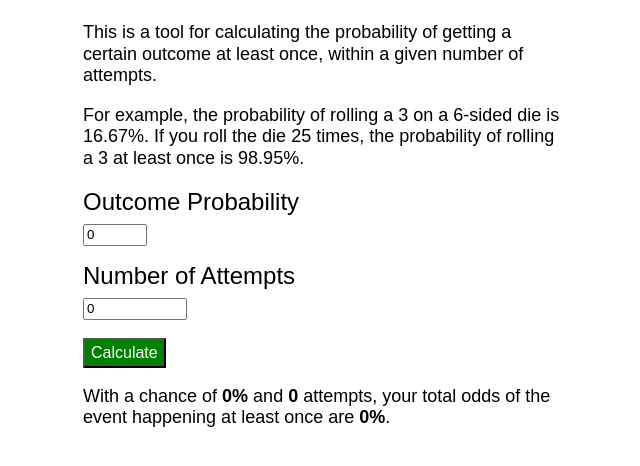
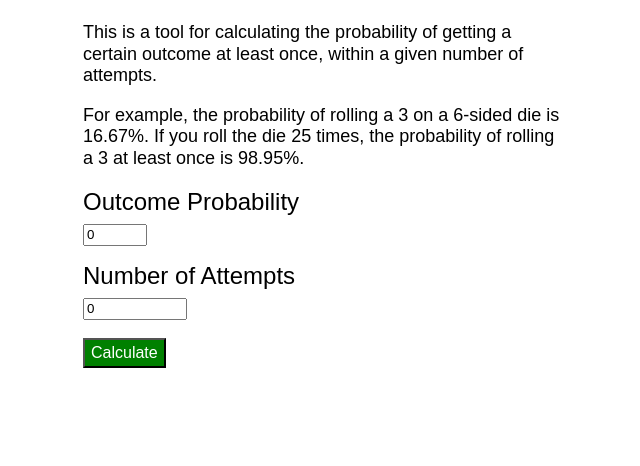
Before and after one commit to PeterBreen/probabilitycalc, a React (Create React App) app: page / in a window 1280 px wide. Shown: the top 466 px of the page, without its empty margins (317-957 px from the left). Built offline with nearby package versions, Linux system fonts and the light colour scheme.

Commit message:
Output DOM node only displays after first calculation has been completed

```diff
--- a/src/Output.js
+++ b/src/Output.js
@@ -3,14 +3,10 @@ import './Output.css';
 
 class Output extends Component {
 
-  constructor(props) {
-     super(props);
-     };
-
  shouldComponentUpdate(nextProps) {
     const differentCalculated = this.props.calculated !== nextProps.calculated;
     return differentCalculated
-}
+  }
 
   render() {
     return (
--- a/src/RNGCalc.js
+++ b/src/RNGCalc.js
@@ -9,7 +9,8 @@ class RNGCalc extends Component {
      this.state = {
        outcomeProb: 0,
        numAttempts: 0,
-       calcVal: 0
+       calcVal: 0,
+       outputDisplay: false,
      };
      this.handleChange = this.handleChange.bind(this);
      this.handleSubmit = this.handleSubmit.bind(this);
@@ -38,7 +39,9 @@ class RNGCalc extends Component {
 
    handleSubmit(event) {
      const calcResult = this.probabilityCalc(this.state.outcomeProb, this.state.numAttempts);
-     this.setState({calcVal: calcResult});
+     this.setState({calcVal: calcResult,
+     outputDisplay: true
+    });
      event.preventDefault();
    }
 
@@ -56,7 +59,7 @@ class RNGCalc extends Component {
            </label>
            <input type="submit" value="Calculate" />
          </form>
-         <Output probability={this.state.outcomeProb} attempts={this.state.numAttempts} calculated={this.state.calcVal}/>
+         {this.state.outputDisplay && <Output probability={this.state.outcomeProb} attempts={this.state.numAttempts} calculated={this.state.calcVal} shouldDisplay={this.state.outputDisplay}/>}
        </div>
      );
    }
```
